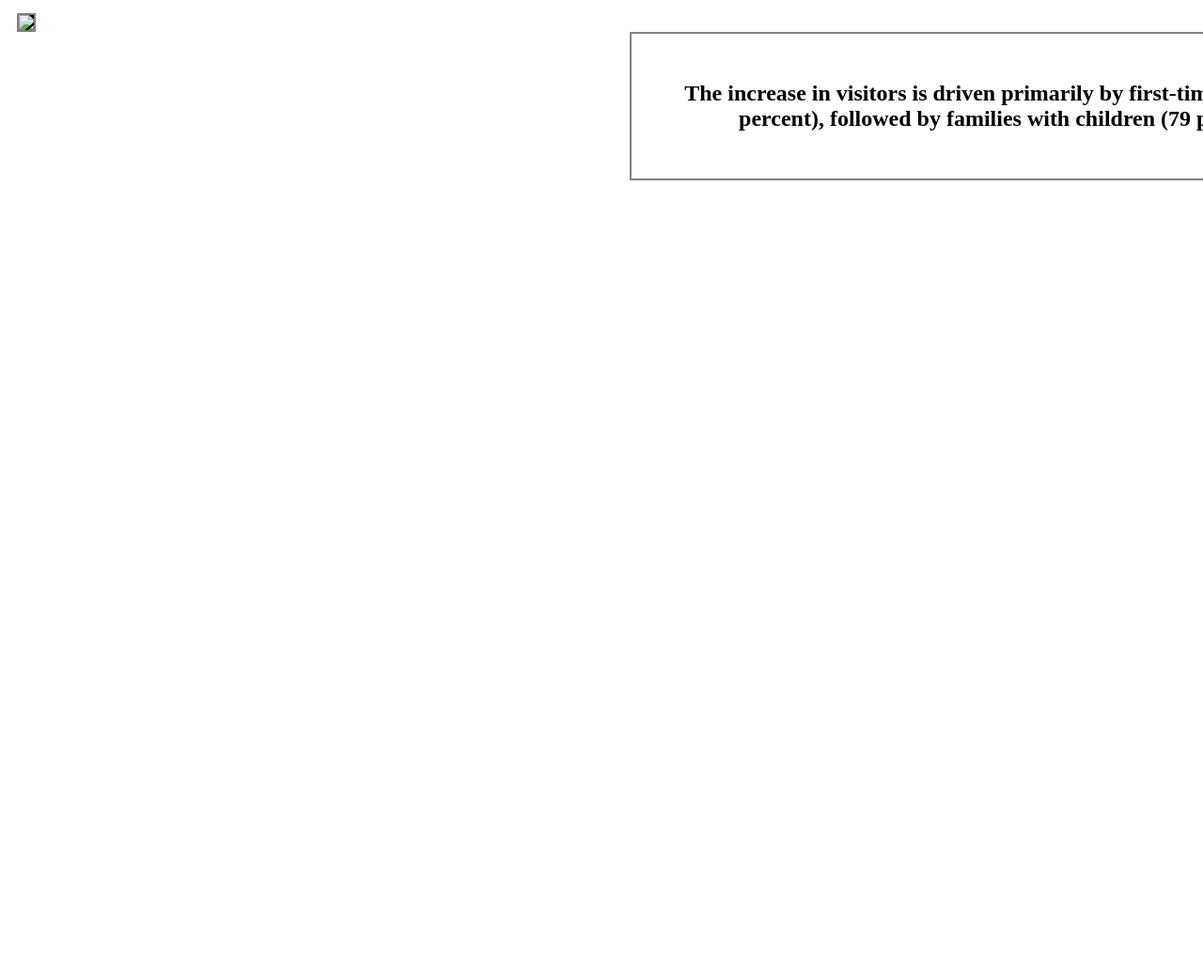
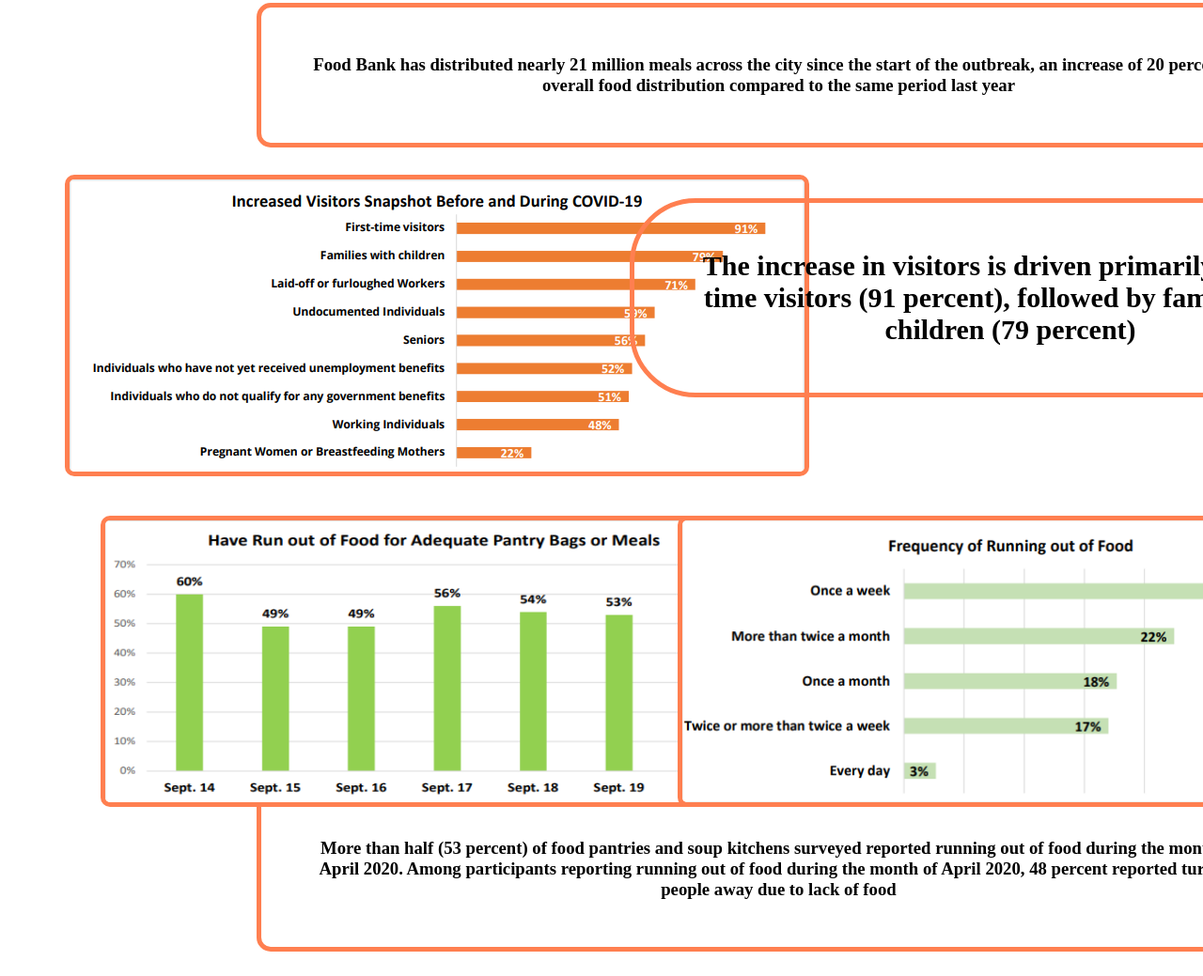
Before and after one commit to InfiniZest/TTP-Git-Collab-Assignment-Class-2-, a plain HTML site: page foodShortage.html in a window 1280 px wide. Shown: the part 333-1372 px from the top of the page at 94% size. Before the commit the page ends 800 px from the top, so only its background shows below. Drawn offline with Linux system fonts and the light colour scheme; a web font is replaced by a local one.

Commit message:
finished rough sketch of foodShortage.html

```diff
--- a/foodShortage.html
+++ b/foodShortage.html
@@ -2,17 +2,27 @@
 <html lang = "en">
     <head>
         <meta charset="uft-8">
+        <link rel="stylesheet" href="https://use.typekit.net/edr4bek.css">
         <title>Learn More About Food Shortages in NYC</title>
         <style>
+            @font-face {
+            font-family:"filson-pro";
+            src:url("https://use.typekit.net/af/c12453/0000000000000000000157bf/27/l?primer=7cdcb44be4a7db8877ffa5c0007b8dd865b3bbc383831fe2ea177f62257a9191&fvd=n7&v=3") format("woff2"),url("https://use.typekit.net/af/c12453/0000000000000000000157bf/27/d?primer=7cdcb44be4a7db8877ffa5c0007b8dd865b3bbc383831fe2ea177f62257a9191&fvd=n7&v=3") format("woff"),url("https://use.typekit.net/af/c12453/0000000000000000000157bf/27/a?primer=7cdcb44be4a7db8877ffa5c0007b8dd865b3bbc383831fe2ea177f62257a9191&fvd=n7&v=3") format("opentype");
+            font-display:auto;font-style:normal;font-weight:700;
+            }
+            *{
+                font-family: "filson-pro";
+            }
             button{
                 border: none;
-                color: #EDA8FF;
+                background-color: #EBB22C;
                 padding: 15px 32px;
                 text-align: center;
                 text-decoration: none;
                 display: inline-block;
                 font-size: 16px;
-                margin: 2px 2px;
+                margin: 4%;
+                margin-left: 42%;
                 cursor: pointer;
             }
             #title {
@@ -21,13 +31,17 @@
             }
             .intro, .fact1{
                 width: 1000px;
-                padding: 10px;
-                border: 2px solid gray;
-                margin-left: 23%;
+                padding: 50px;
+                border: 5px solid coral;
+                border-radius: 15px;
+                margin-left: 21%;
                 text-align: center;
             }
-
-            .column1 {
+            .row, ,row2{
+                margin-top: 3%;
+                margin-bottom: 3%;
+            }
+            .column1{
                 float: left;
                 width: 50%;
                 padding: 10px;
@@ -37,20 +51,74 @@
                 width: 40%;
                 padding: 10px;
             }
-            #graph1 {
-                background-color: black;
-                border: 2px solid gray;
+            #graph1{
+                border: 5px solid coral;
+                border-radius: 10px;
+                margin-left: 8%;
             }
             .column2 h2{
                 width: 700px;
                 padding: 50px;
-                border: 2px solid gray;
+                font-size: 30px;
+                border: 5px solid coral;
+                border-radius: 70px;
+                margin-top: 5%;
                 text-align: center;
+            }
+            .column3, .column4{
+                float: left;
+                width: 47%;
+                padding: 10px;
+            }
+            #graph2 {
+                border: 5px solid coral;
+                border-radius: 10px;
+                width: 700px;
+                height: 300px;
+                margin-left: 15%;
+                margin-top: 3%;
+                margin-bottom: 3%;
+            }
+            #graph3 {
+                border: 5px solid coral;
+                border-radius: 10px;
+                width: 700px;
+                height: 300px;
+                margin-left: 15%;
+                margin-top: 3%;
+                margin-bottom: 3%;
+            }
+            #graph4{
+                border: 5px solid coral;
+                border-radius: 10px;
+                width: 1000px;
+                height: 400px;
+                margin-left: 23%;
+                margin-top: 3%;
+                margin-bottom: 3%;
             }
             .row:after {
                 content: "";
                 display: table;
                 clear: both;
+            }
+            .fact2{
+                width: 1000px;
+                padding: 50px;
+                border: 5px solid coral;
+                border-radius: 15px;
+                margin-left: 21%;
+                margin-top: 25%;
+                text-align: center;
+            }
+            .fact3{
+                width: 1000px;
+                padding: 50px;
+                border: 5px solid coral;
+                border-radius: 15px;
+                margin-left: 21%;
+                margin-top: 3%;
+                text-align: center;
             }
         </style>
     </head>
@@ -70,6 +138,23 @@
                 <h2>The increase in visitors is driven primarily by first-time visitors (91 percent), followed by families with children (79 percent)</h2>
             </div>
         </div>
-
+        <div class="row2">
+            <div class="column3">
+                <img id = "graph2" src="shortFood.png">
+            </div>
+            <div class="column4">
+                <img id = "graph3" src = "outOfFood.png">
+            </div>
+        </div>
+        <h3 class = "fact2">More than half (53 percent) of food pantries and soup kitchens surveyed reported running
+                    out of food during the month of April 2020. Among participants reporting running out of food during the month of April 2020, 48 percent
+                    reported turning people away due to lack of food</h3>
+        <img id = "graph4" src = "shortageOfFood.png">
+        <h3 class = "fact3">As of April 20, 2020, there has been a near 100% increase in people rejected due to food shortages. As the economy is shutdown, the percentage of individuals
+            who are turned away are expected to increase
+        </h3>
+        <div class="information">
+            <a href = "https://www.foodbanknyc.org/update-on-food-insecurity-during-covid-19/"><button>To Learn More Click Here</button></a>
+        </div>
     </body>
 </html>
```
Also changed, not shown: outOfFood.png (added), shortFood.png (added), shortageOfFood.png (added), visitors.png (added).
